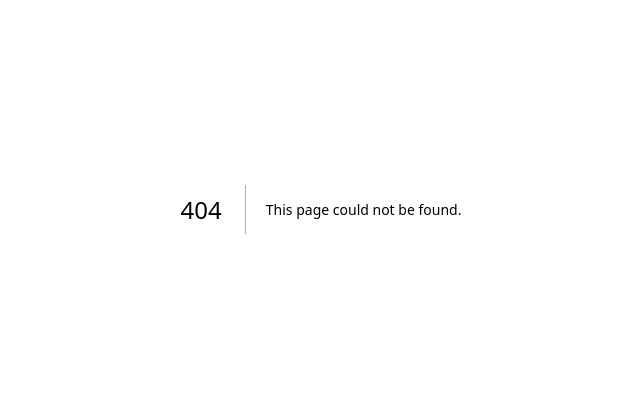
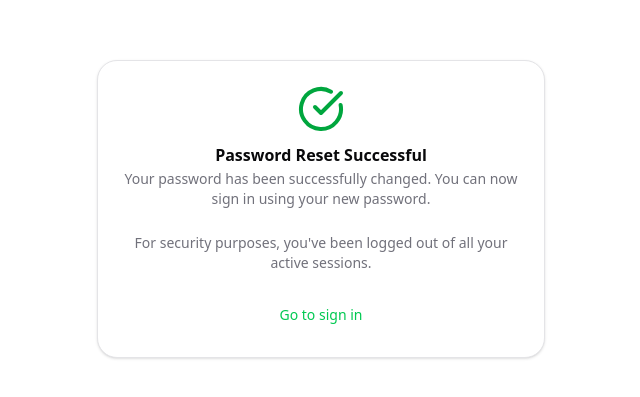
Before and after one commit to kubaparol/trenova, a Next.js app: page /reset-password-success in a window 1280 px wide. Before the commit this address had no page. Shown: the part 191-588 px from the top of the page, without its empty margins (319-959 px from the left). Built offline with nearby package versions, Linux system fonts and the light colour scheme.

Commit message:
feat: Add Reset Password Success page and view, update routing to reflect successful password reset

```diff
--- /dev/null
+++ b/src/app/(auth)/reset-password-success/page.tsx
@@ -0,0 +1,5 @@
+import { ResetPasswordSuccessView } from "@/components/views/ResetPasswordSuccessView";
+
+export default async function ResetPasswordSuccessPage() {
+  return <ResetPasswordSuccessView />;
+}
--- /dev/null
+++ b/src/components/views/ResetPasswordSuccessView.tsx
@@ -0,0 +1,44 @@
+import Link from "next/link";
+import {
+  Card,
+  CardContent,
+  CardDescription,
+  CardFooter,
+  CardHeader,
+  CardTitle,
+} from "@/components/ui/card";
+import { Button } from "@/components/ui/button";
+import { CheckCircle } from "lucide-react";
+import { ProjectUrls } from "@/constants";
+
+export function ResetPasswordSuccessView() {
+  return (
+    <Card className="w-full max-w-md mx-auto">
+      <CardHeader className="text-center">
+        <div className="flex justify-center mb-2">
+          <CheckCircle className="h-12 w-12 text-green-600" />
+        </div>
+
+        <CardTitle>Password Reset Successful</CardTitle>
+
+        <CardDescription>
+          Your password has been successfully changed. You can now sign in using
+          your new password.
+        </CardDescription>
+      </CardHeader>
+
+      <CardContent>
+        <div className="text-center text-sm text-muted-foreground">
+          For security purposes, you&apos;ve been logged out of all your active
+          sessions.
+        </div>
+      </CardContent>
+
+      <CardFooter className="flex justify-center">
+        <Button variant="link" asChild>
+          <Link href={ProjectUrls.signIn}>Go to sign in</Link>
+        </Button>
+      </CardFooter>
+    </Card>
+  );
+}
--- a/src/components/views/ResetPasswordView.tsx
+++ b/src/components/views/ResetPasswordView.tsx
@@ -26,7 +26,7 @@ export function ResetPasswordView() {
   const handleResetPassword = async () => {
     await new Promise((resolve) => setTimeout(resolve, 3000));
 
-    router.push(ProjectUrls.resetPasswordSent);
+    router.push(ProjectUrls.resetPasswordSuccess);
   };
 
   return (
--- a/src/constants/urls.ts
+++ b/src/constants/urls.ts
@@ -4,4 +4,5 @@ export const ProjectUrls = Object.freeze({
   signUp: "/sign-up",
   forgotPassword: "/forgot-password",
   resetPasswordSent: "/reset-password-sent",
+  resetPasswordSuccess: "/reset-password-success",
 });
```
